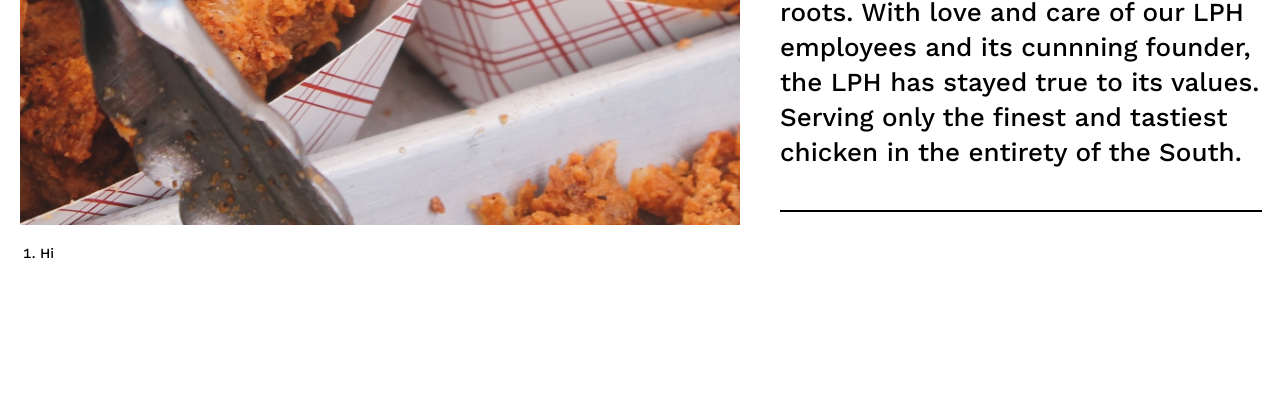
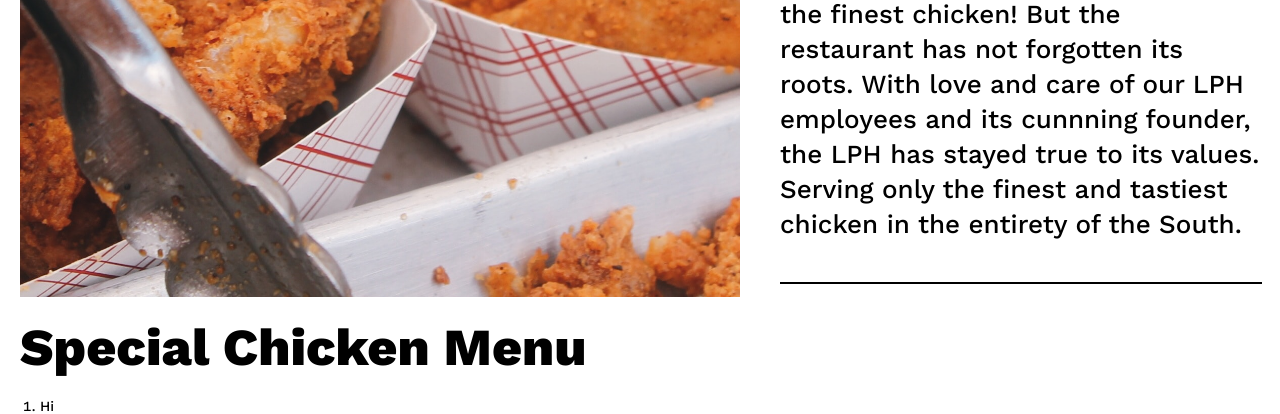
Before and after one commit to amalyakubov/TheOdinProject-RestaurantPage, a website built with webpack: page dist/index.html in a window 1280 px wide. Shown: the part 949-1363 px from the top of the page. Before the commit the page ends 1210 px from the top, so only its background shows below. Built offline with nearby package versions, Linux system fonts and the light colour scheme.

Commit message:
Add a heading for the menu
Add a heading for the menu in preparatiion for creating th menu itself

```diff
--- a/src/pageload.js
+++ b/src/pageload.js
@@ -35,10 +35,13 @@
 
     let menu =  document.createElement('div');
     menu.id = 'menu-container';
+    let menuTitle = document.createElement('h3');
+    menuTitle.innerHTML = 'Special Chicken Menu';
     let list = document.createElement('ol');
     let menuItemOne = document.createElement('li');
     menuItemOne.innerHTML = 'Hi';
     list.appendChild(menuItemOne);
+    menu.appendChild(menuTitle);
     menu.appendChild(list);
     content.appendChild(menu);
 }
--- a/src/style.css
+++ b/src/style.css
@@ -77,4 +77,12 @@ hr {
     margin-top: 40px;
     width: 100%;
     border: 1.5px solid black;
+
+
 }
+
+h3 {
+    margin: 20px;
+    font-weight: 700;
+    font-size: 6.5vh;
+}
```
Also changed, not shown: dist/main.js.
